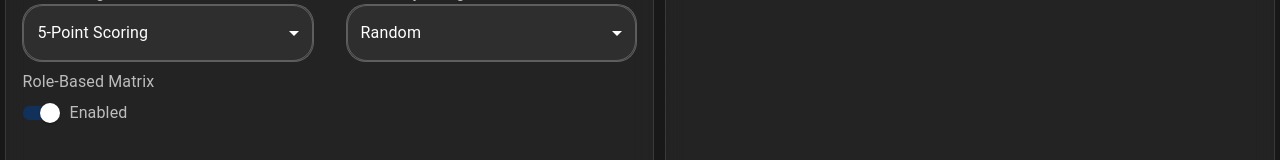
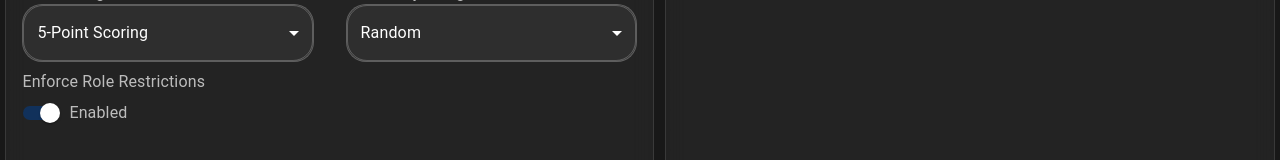
Before and after one commit to garyorsargos/carver-matrix, a React (Vite) app in the folder ui/: page /ModifyMatrix in a window 1280 px wide. Shown: the part 340-500 px from the top of the page. Built offline with nearby package versions, Linux system fonts and the light colour scheme.

Commit message:
"Role-based matrix" -> "Enforce Role Restrictions"

```diff
--- a/ui/src/pages/CreateMatrix.tsx
+++ b/ui/src/pages/CreateMatrix.tsx
@@ -476,7 +476,7 @@ export const CreateMatrix: React.FC = () => {
                 </Select>
               </FormControl>
               <Tooltip title="" placement="top">
-                <Typography sx={{ color: "rgba(255, 255, 255, 0.7)", cursor: "help" }}>Role-Based Matrix</Typography>
+                <Typography sx={{ color: "rgba(255, 255, 255, 0.7)", cursor: "help" }}>Enforce Role Restrictions</Typography>
               </Tooltip>
               <FormControlLabel
                 control={
```
